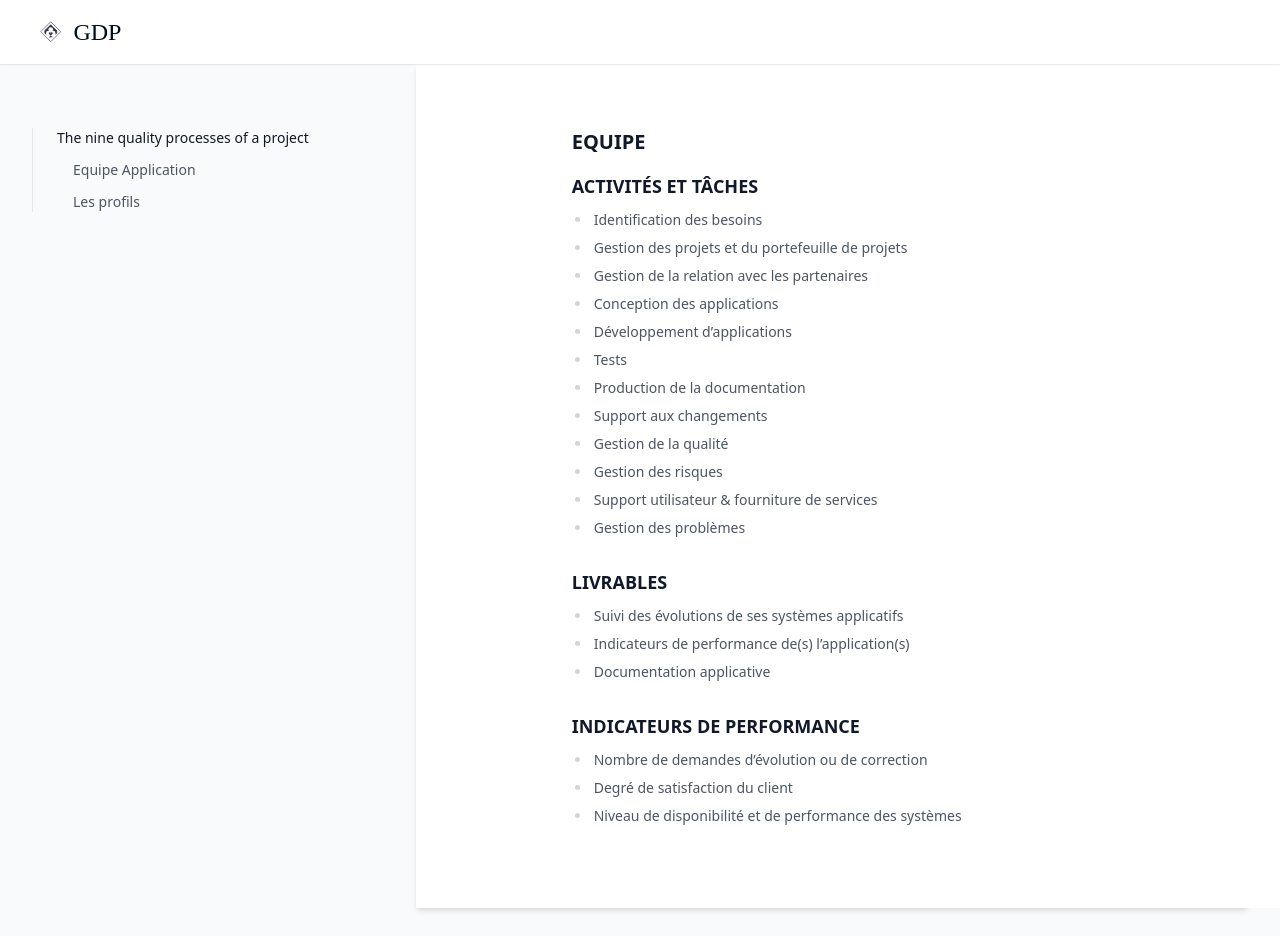
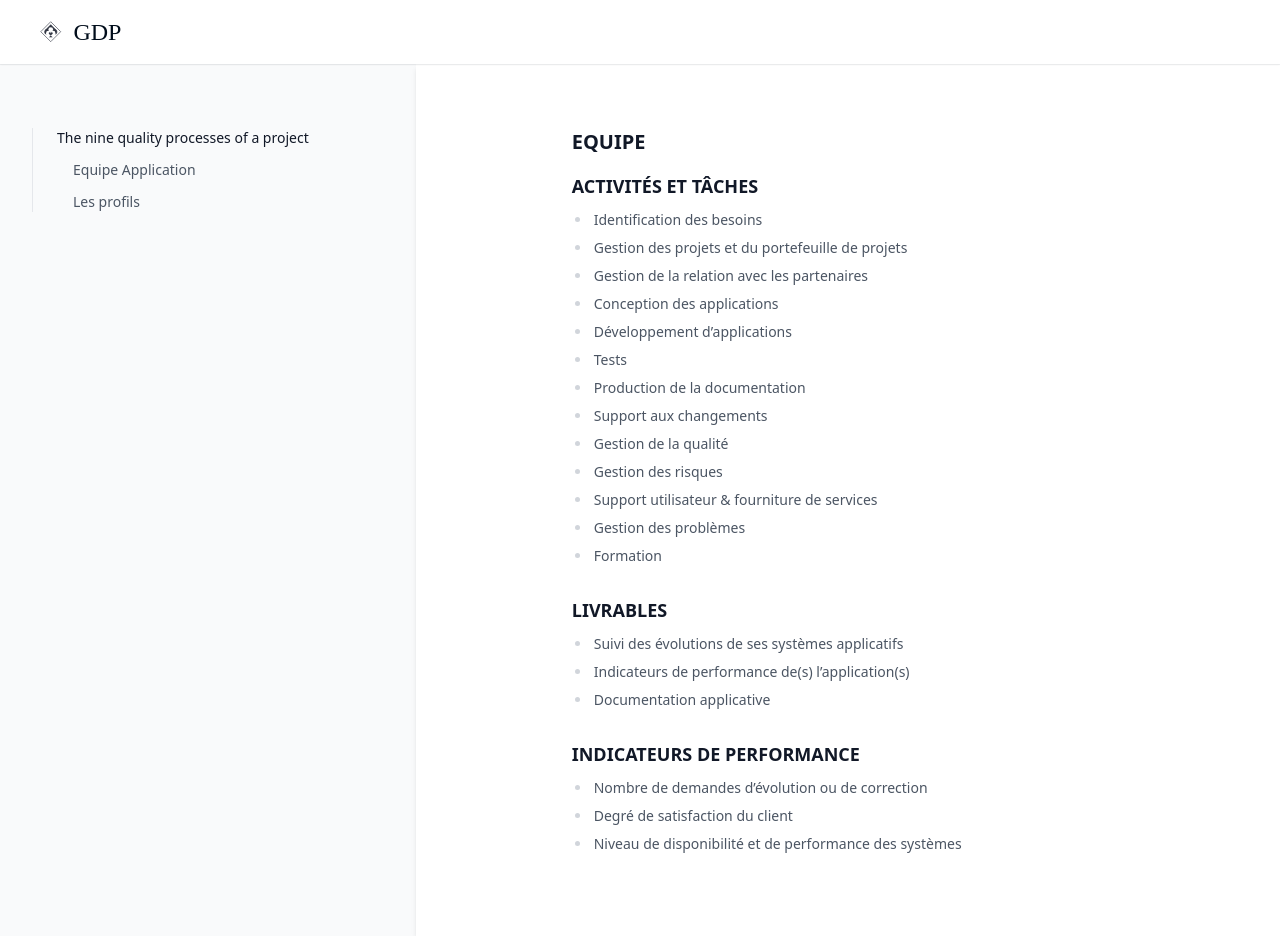
Before and after one commit to greglejeune/ebook, a Jekyll site: the page built from _gdp/apps.md, in a window 1280 px wide. Built offline with Jekyll 4.4.1, drawn with Linux system fonts in a browser that asks for light colours.

Commit message:
Update apps.md

```diff
--- a/_gdp/apps.md
+++ b/_gdp/apps.md
@@ -20,6 +20,7 @@ category: process
 - Gestion des risques
 - Support utilisateur & fourniture de services
 - Gestion des problèmes
+- Formation
 
 ### LIVRABLES
 
```
